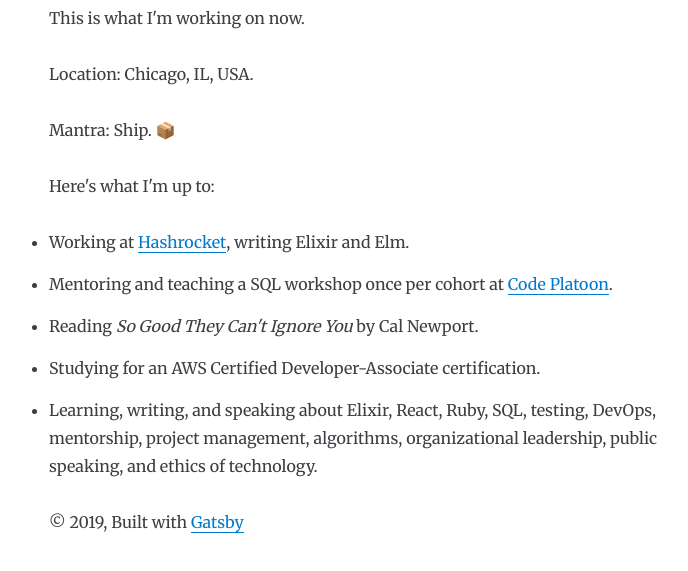
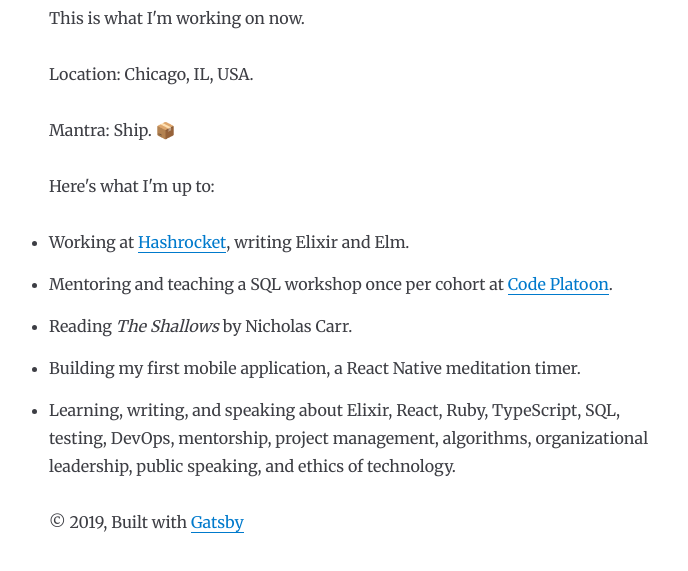
Before and after one commit to jwworth/jakeworth, a Gatsby site: page /now in a window 1280 px wide. Shown: the part 163-734 px from the top of the page, without its empty margins (276-964 px from the left). Built offline with nearby package versions, Linux system fonts and the light colour scheme; Gatsby itself is replaced by a stand-in of ours; some packages are replaced by stand-ins of ours.

Commit message:
Update 'now'

```diff
--- a/src/pages/now.js
+++ b/src/pages/now.js
@@ -41,16 +41,17 @@
             .
           </li>
           <li>
-            Reading <em>So Good They Can't Ignore You</em> by Cal Newport.
+            Reading <em>The Shallows</em> by Nicholas Carr.
           </li>
           <li>
-            Studying for an AWS Certified Developer-Associate certification.
+            Building my first mobile application, a React Native meditation
+            timer.
           </li>
           <li>
-            Learning, writing, and speaking about Elixir, React, Ruby, SQL,
-            testing, DevOps, mentorship, project management, algorithms,
-            organizational leadership, public speaking, and ethics of
-            technology.
+            Learning, writing, and speaking about Elixir, React, Ruby,
+            TypeScript, SQL, testing, DevOps, mentorship, project management,
+            algorithms, organizational leadership, public speaking, and ethics
+            of technology.
           </li>
         </ul>
       </Layout>
```
